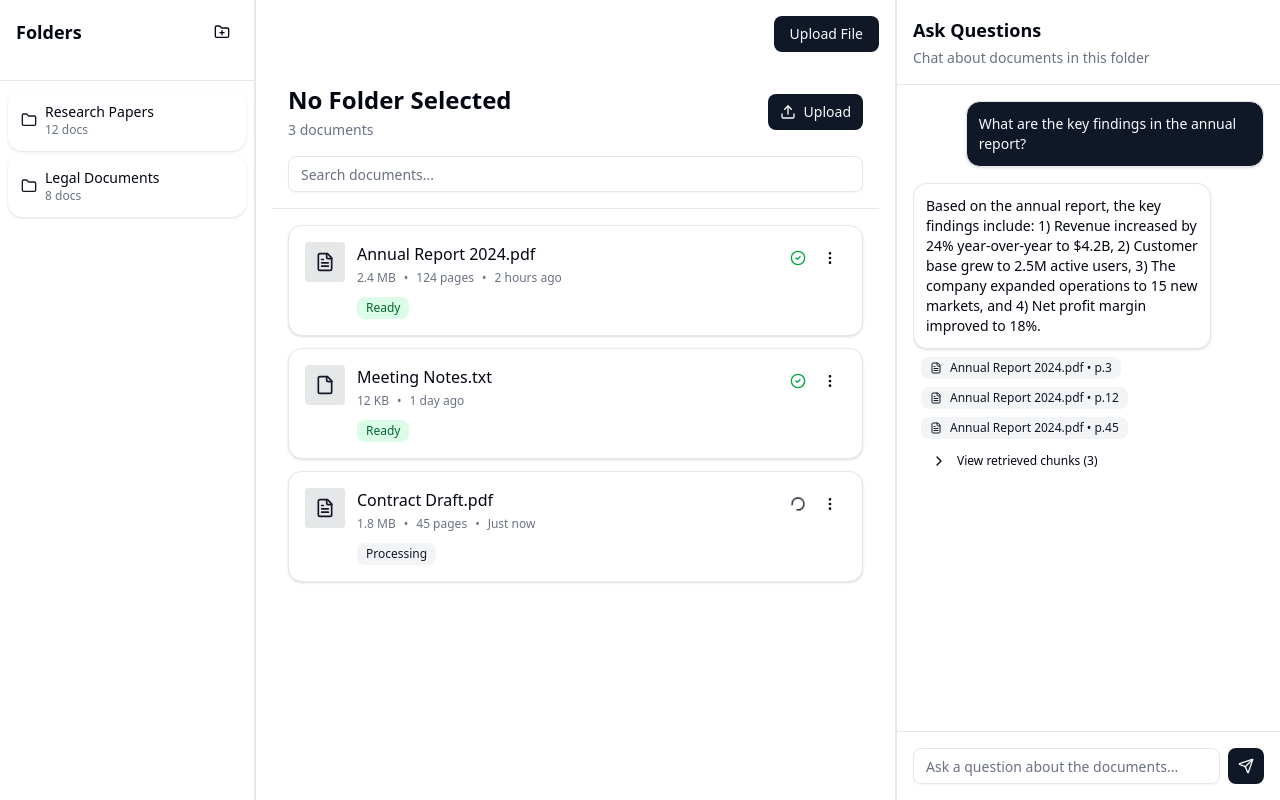
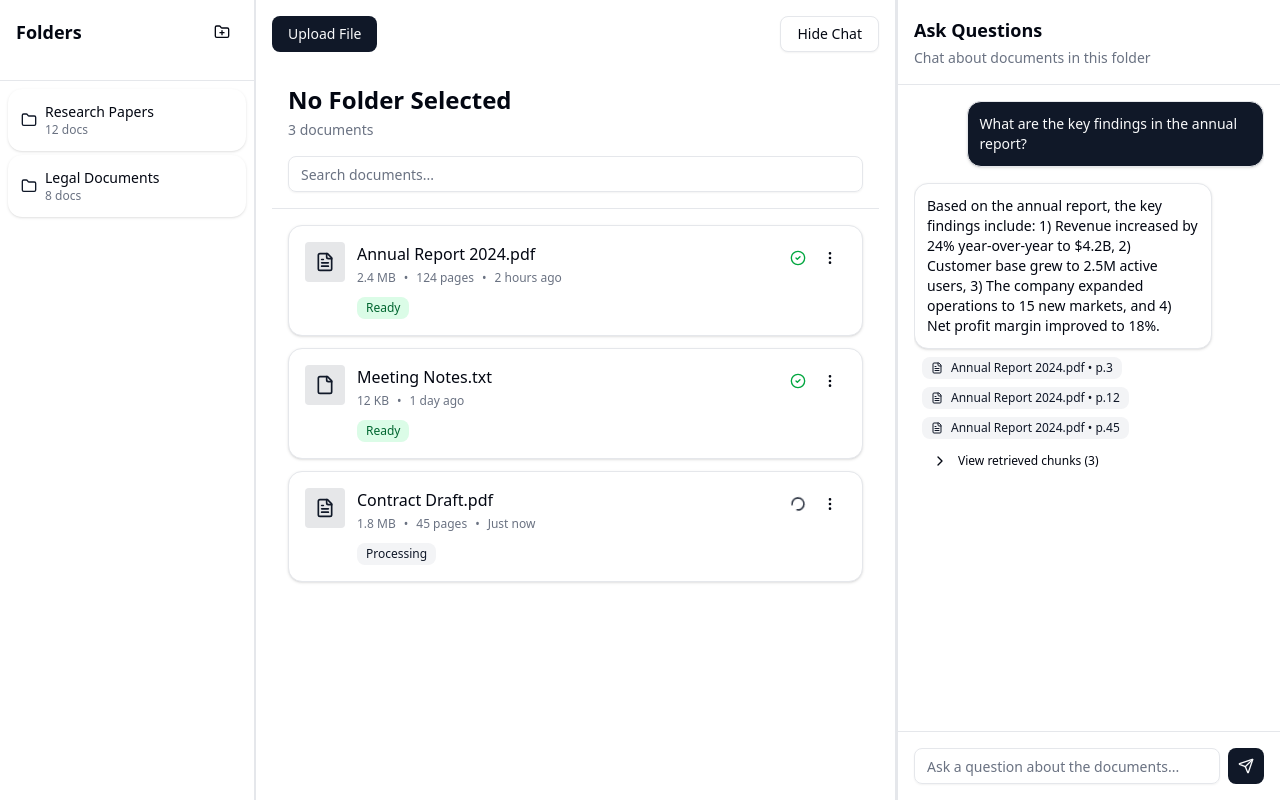
Before and after one commit to Umang-saxena/eywa-assignment, a Next.js app: page /home in a window 1280 px wide. Built offline with nearby package versions, Linux system fonts and the light colour scheme.

Commit message:
Hide Chat Button Added

```diff
--- a/app/home/page.tsx
+++ b/app/home/page.tsx
@@ -10,9 +10,12 @@ import { useState } from 'react'
 const HomePage = () => {
     const [selectedFolderId, setSelectedFolderId] = useState<string | null>(null);
     const [isModalOpen, setIsModalOpen] = useState(false);
+    const [isChatVisible, setIsChatVisible] = useState(true);
 
     const openModal = () => setIsModalOpen(true);
     const closeModal = () => setIsModalOpen(false);
+
+    const toggleChat = () => setIsChatVisible(!isChatVisible);
 
     const handleFileUpload = (file: File) => {
         // For now, just log the file info. Implement actual upload logic as needed.
@@ -30,17 +33,22 @@ const HomePage = () => {
             </div>
 
             {/* Center Panel - Documents */}
-            <div className="flex-1 border-r border-border p-4 flex flex-col">
-                <div className="mb-4 flex justify-end">
+            <div className={`flex-1 border-r border-border p-4 flex flex-col ${isChatVisible ? '' : 'border-r-0'}`}>
+                <div className="mb-4 flex justify-between items-center">
                     <Button onClick={openModal}>Upload File</Button>
+                    <Button variant="outline" onClick={toggleChat}>
+                        {isChatVisible ? 'Hide Chat' : 'Show Chat'}
+                    </Button>
                 </div>
                 <DocumentList folderName={selectedFolderId ? "Selected Folder" : "No Folder Selected"} />
             </div>
 
             {/* Right Panel - Chat */}
-            <div className="w-96">
-                <ChatPanel />
-            </div>
+            {isChatVisible && (
+                <div className="w-96 border-l border-border">
+                    <ChatPanel />
+                </div>
+            )}
 
             <FileUploadModal
                 isOpen={isModalOpen}
--- a/components/DocumentList.tsx
+++ b/components/DocumentList.tsx
@@ -96,10 +96,7 @@ export function DocumentList({ folderName }: DocumentListProps) {
                             {documents.length} document{documents.length !== 1 ? "s" : ""}
                         </p>
                     </div>
-                    <Button className="gap-2">
-                        <Upload className="h-4 w-4" />
-                        Upload
-                    </Button>
+
                 </div>
 
                 <Input
```
